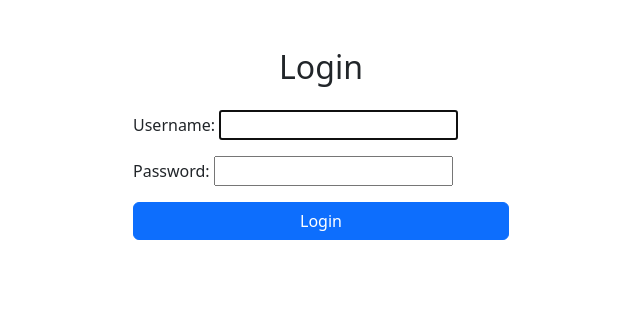
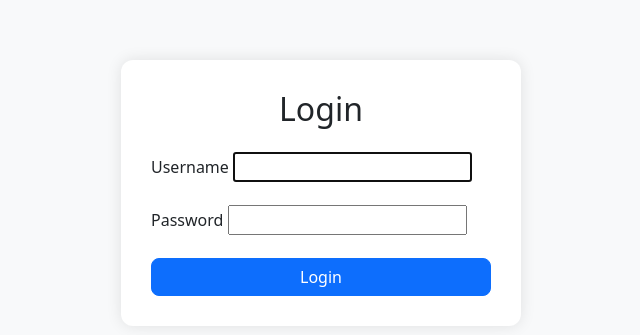
Before and after one commit to LinuxEater/investments-dashboard, a Django app: page /login/ in a window 1280 px wide. Shown: the top 335 px of the page, without its empty margins (319-959 px from the left). Run offline with Django 5.2, Linux system fonts and the light colour scheme.

Commit message:
make some changes like login form

```diff
--- a/investments/templates/login.html
+++ b/investments/templates/login.html
@@ -3,16 +3,63 @@
 <head>
     <meta charset="UTF-8">
     <title>Login</title>
+    <meta name="viewport" content="width=device-width, initial-scale=1">
     <link href="https://cdn.jsdelivr.net/npm/bootstrap@5.3.0/dist/css/bootstrap.min.css" rel="stylesheet">
+
+    <style>
+        body {
+            background-color: #f8f9fa;
+        }
+
+        .login-container {
+            max-width: 400px;
+            margin: 60px auto;
+            padding: 30px;
+            background-color: #ffffff;
+            border-radius: 12px;
+            box-shadow: 0 0 15px rgba(0, 0, 0, 0.1);
+        }
+
+        .form-control {
+            border-radius: 8px;
+        }
+
+        .btn-primary {
+            border-radius: 8px;
+        }
+
+        .form-label {
+            margin-bottom: 6px;
+            font-weight: 500;
+        }
+
+        .form-group {
+            margin-bottom: 20px;
+        }
+    </style>
 </head>
 <body>
-<div class="container mt-5" style="max-width: 400px;">
-    <h2 class="mb-4 text-center">Login</h2>
-    <form method="post">
-        {% csrf_token %}
-        {{ form.as_p }}
-        <button type="submit" class="btn btn-primary w-100">Login</button>
-    </form>
+
+<div class="container">
+    <div class="login-container">
+        <h2 class="mb-4 text-center">Login</h2>
+        <form method="post">
+            {% csrf_token %}
+            {% for field in form %}
+                <div class="form-group">
+                    <label for="{{ field.id_for_label }}" class="form-label">{{ field.label }}</label>
+                    {{ field }}
+                    {% if field.errors %}
+                        <div class="text-danger small mt-1">
+                            {{ field.errors }}
+                        </div>
+                    {% endif %}
+                </div>
+            {% endfor %}
+            <button type="submit" class="btn btn-primary w-100">Login</button>
+        </form>
+    </div>
 </div>
+
 </body>
 </html>
```
Also changed, not shown: db.sqlite3.
